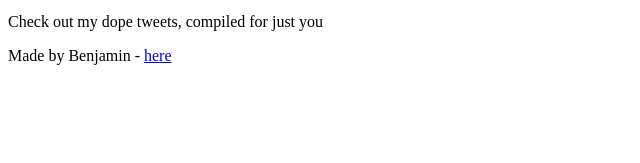
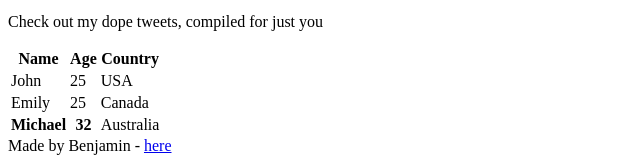
Before and after one commit to benjamintana/My_First_Portfolio, a plain HTML site: page html_basic/index.html in a window 1280 px wide. Shown: the part 656-819 px from the top of the page, without its empty margins (0-640 px from the left). Drawn offline with Linux system fonts and the light colour scheme.

Commit message:
modified:   html_basic/index.html

```diff
--- a/html_basic/index.html
+++ b/html_basic/index.html
@@ -22,6 +22,32 @@
             <img src="https://i.ibb.co/gTDZZT8/ALX-Logo-07.png" alt="ALX logo">
             <p>That is all</p>
             <p>Check out my dope tweets, compiled for just you</p>
+            <table>
+                <thead>
+                <tr>
+                    <th>Name</th>
+                    <th>Age</th>
+                    <th>Country</th>
+                </tr>
+                </thead>
+                <tbody>
+                    <tr>
+                        <td>John</td>
+                        <td>25</td>
+                        <td>USA</td>
+                    </tr>
+                    <tr>
+                        <td>Emily</td>
+                        <td>25</td>
+                        <td>Canada</td>
+                    </tr>
+                    <tr>
+                        <th>Michael</th>
+                        <th>32</th>
+                        <td>Australia</td>
+                    </tr>
+                </tbody>
+            </table>
         </article>
         <aside>
             <!-- placeholder to add comment thread later -->
```
